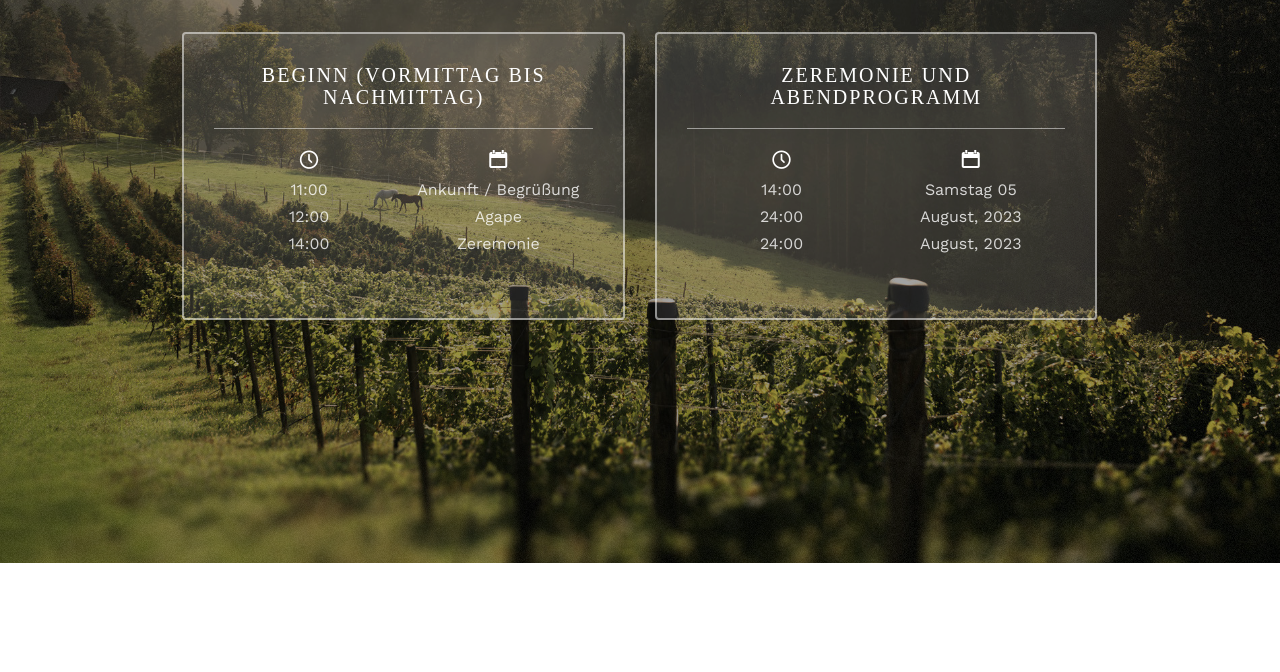
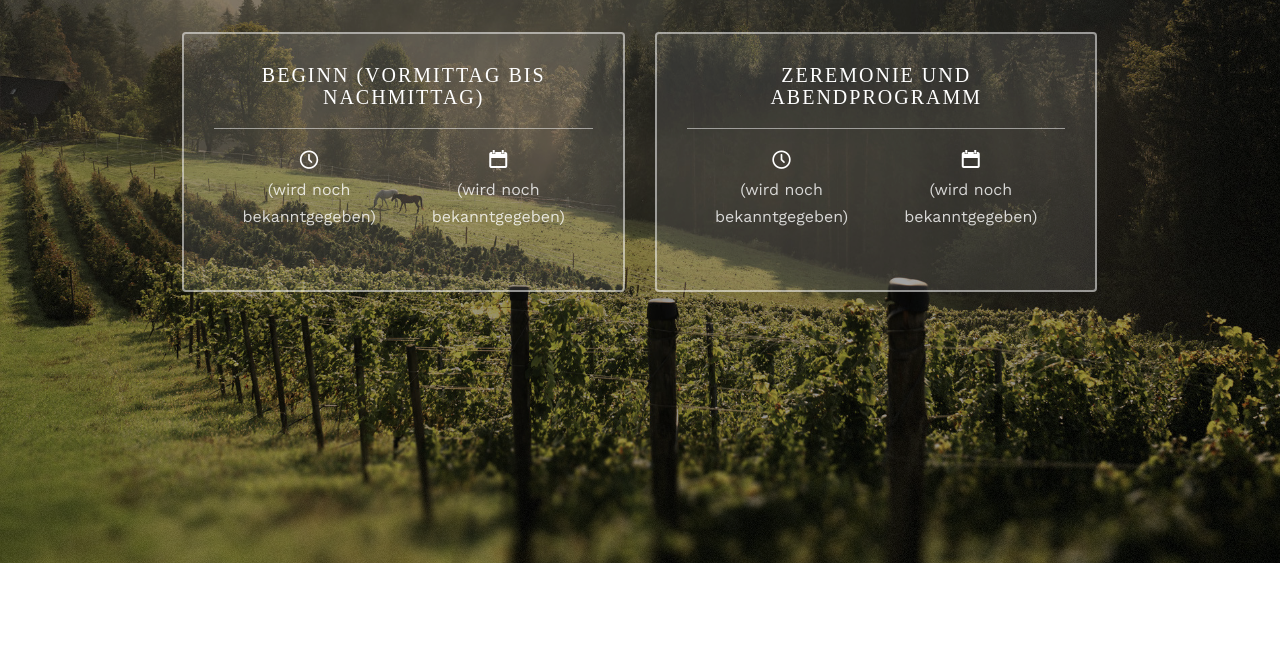
Before and after one commit to Schiller-Stoff/schillerstoff-hochzeit, a plain HTML site: page index.html in a window 1280 px wide. Shown: the part 4179-4851 px from the top of the page. Drawn offline with nearby package versions, Linux system fonts and the light colour scheme; files whose address does not match are found by name.

Commit message:
updated calender entries

```diff
--- a/index.html
+++ b/index.html
@@ -299,15 +299,17 @@
 									<h3 style="font-family: initial;">Beginn (Vormittag bis Nachmittag)</h3>
 									<div class="event-col">
 										<i class="icon-clock"></i>
-										<span>11:00</span>
+										<span>(wird noch bekanntgegeben)</span>
+										<!-- <span>11:00</span>
 										<span>12:00</span>
-										<span>14:00</span>
+										<span>14:00</span> -->
 									</div>
 									<div class="event-col">
 										<i class="icon-calendar"></i>
-										<span>Ankunft / Begrüßung</span>
+										<span>(wird noch bekanntgegeben)</span>
+										<!-- <span>Ankunft / Begrüßung</span>
 										<span>Agape</span>
-										<span>Zeremonie</span>
+										<span>Zeremonie</span> -->
 									</div>
 								</div>
 							</div>
@@ -316,15 +318,17 @@
 									<h3 style="font-family: initial;">Zeremonie und Abendprogramm</h3>
 									<div class="event-col">
 										<i class="icon-clock"></i>
-										<span>14:00</span>
+										<span>(wird noch bekanntgegeben)</span>
+										<!-- <span>14:00</span>
 										<span>24:00</span>
-										<span>24:00</span>
+										<span>24:00</span> -->
 									</div>
 									<div class="event-col">
 										<i class="icon-calendar"></i>
-										<span>Samstag 05</span>
+										<span>(wird noch bekanntgegeben)</span>
+										<!-- <span>Samstag 05</span>
 										<span>August, 2023</span>
-										<span>August, 2023</span>
+										<span>August, 2023</span> -->
 									</div>
 								</div>
 							</div>
```
